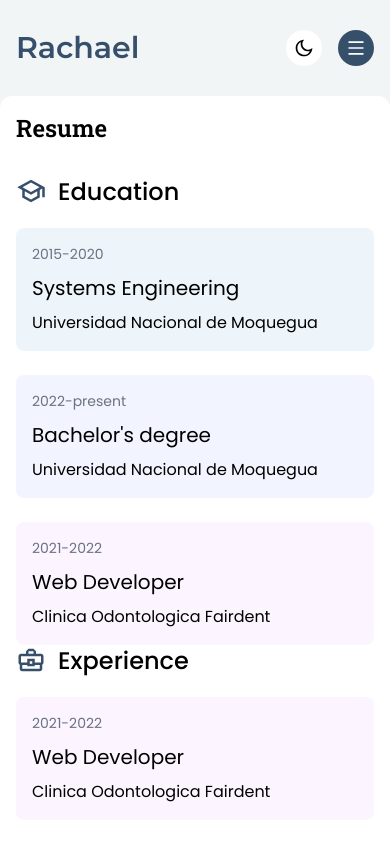
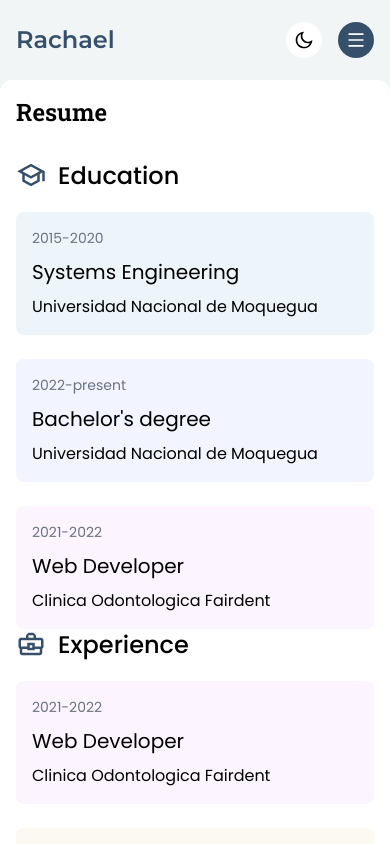
Before and after one commit to richardhaz/portfolio-app, a Next.js app: page /resume in a window 390 px wide. Shown: the top 844 px of the page. Built offline with nearby package versions, Linux system fonts and the light colour scheme.

Commit message:
update contact form

```diff
--- a/src/components/contact/Contact.tsx
+++ b/src/components/contact/Contact.tsx
@@ -56,7 +56,7 @@ const Contact: React.FC = () => {
             </div>
             <button
               type="submit"
-              className="rounded-lg border-[1px] border-primary px-6 py-2 font-poppins font-semibold text-primary transition duration-700 ease-in-out hover:border-primary hover:bg-primary hover:text-white"
+              className="rounded-lg border-[1px] border-primary px-6 py-2 font-poppins font-semibold text-primary transition duration-700 ease-in-out hover:border-primary hover:bg-primary hover:text-white dark:bg-primary dark:text-white dark:hover:bg-gray-700"
             >
               Submit
             </button>
--- a/src/hooks/index.ts
+++ b/src/hooks/index.ts
@@ -1 +1,2 @@
+export * from './useClickOutside';
 export * from './useToggle';
--- /dev/null
+++ b/src/hooks/useClickOutside.ts
@@ -0,0 +1,22 @@
+import { useEffect } from 'react';
+
+interface UseClickOutsideProps {
+  ref: any;
+  fn: Function;
+}
+
+export const useClickOutside = ({ ref, fn }: UseClickOutsideProps): void => {
+  useEffect(() => {
+    function handleClickOutside(event: any) {
+      if (ref.current && !ref.current.contains(event.target)) {
+        fn();
+      }
+    }
+    // Bind the event listener
+    document.addEventListener('mousedown', handleClickOutside);
+    return () => {
+      // Unbind the event listener on clean up
+      document.removeEventListener('mousedown', handleClickOutside);
+    };
+  }, [ref]);
+};
--- a/src/layouts/Navbar.tsx
+++ b/src/layouts/Navbar.tsx
@@ -1,23 +1,25 @@
 import Link from 'next/link';
 import { useRouter } from 'next/router';
+import { useRef } from 'react';
 import { RiCloseLine, RiMenuLine } from 'react-icons/ri';
 
-import { sizeConfig } from '@/config';
 import { navLinks } from '@/constants';
-import { useToggle } from '@/hooks';
+import { useClickOutside, useToggle } from '@/hooks';
 
 import { ToggleThemeButton } from './components';
 
 const Navbar: React.FC = () => {
   const router = useRouter();
+  const [showMenu, toggleMenu] = useToggle();
 
-  const [showMenu, toggleMenu] = useToggle();
+  const ref = useRef(null);
+  useClickOutside({ ref, fn: toggleMenu });
 
   return (
     <>
-      <div className="use-container flex h-24 items-center justify-between dark:bg-black lg:bg-transparent dark:lg:bg-transparent">
+      <div className="use-container sticky top-0 z-50 flex h-20 items-center justify-between bg-[#F2F5F6] dark:bg-black md:h-24 lg:bg-transparent dark:lg:bg-transparent">
         <div className="w-full">
-          <span className="rounded-full font-montserrat text-3xl font-semibold text-primary dark:text-white">
+          <span className="rounded-full font-montserrat text-2xl font-semibold text-primary dark:text-white lg:text-3xl">
             {/*      &#60; Richard &#47; &#62; */}
             Rachael
           </span>
@@ -51,14 +53,17 @@ const Navbar: React.FC = () => {
             <ToggleThemeButton />
           </li>
           <li>
-            <div onClick={toggleMenu} className="rounded-full bg-primary p-2 text-xl text-white">
+            <button onClick={toggleMenu} className="rounded-full bg-primary p-2 text-xl text-white">
               <span>{showMenu ? <RiCloseLine /> : <RiMenuLine />}</span>
-            </div>
+            </button>
           </li>
         </ul>
       </div>
       {showMenu && (
-        <nav className="top-30 fixed left-0 z-50 w-full space-y-1 rounded-b-lg bg-white py-3 px-2 drop-shadow-lg dark:bg-[#212425] lg:hidden">
+        <nav
+          ref={ref}
+          className="top-30 fixed left-0 z-50 w-full space-y-1 rounded-b-lg bg-white py-3 px-2 drop-shadow-lg dark:bg-[#212425] lg:hidden"
+        >
           {navLinks.map((item) => (
             <Link key={item.link} href={item.link}>
               <a
```
